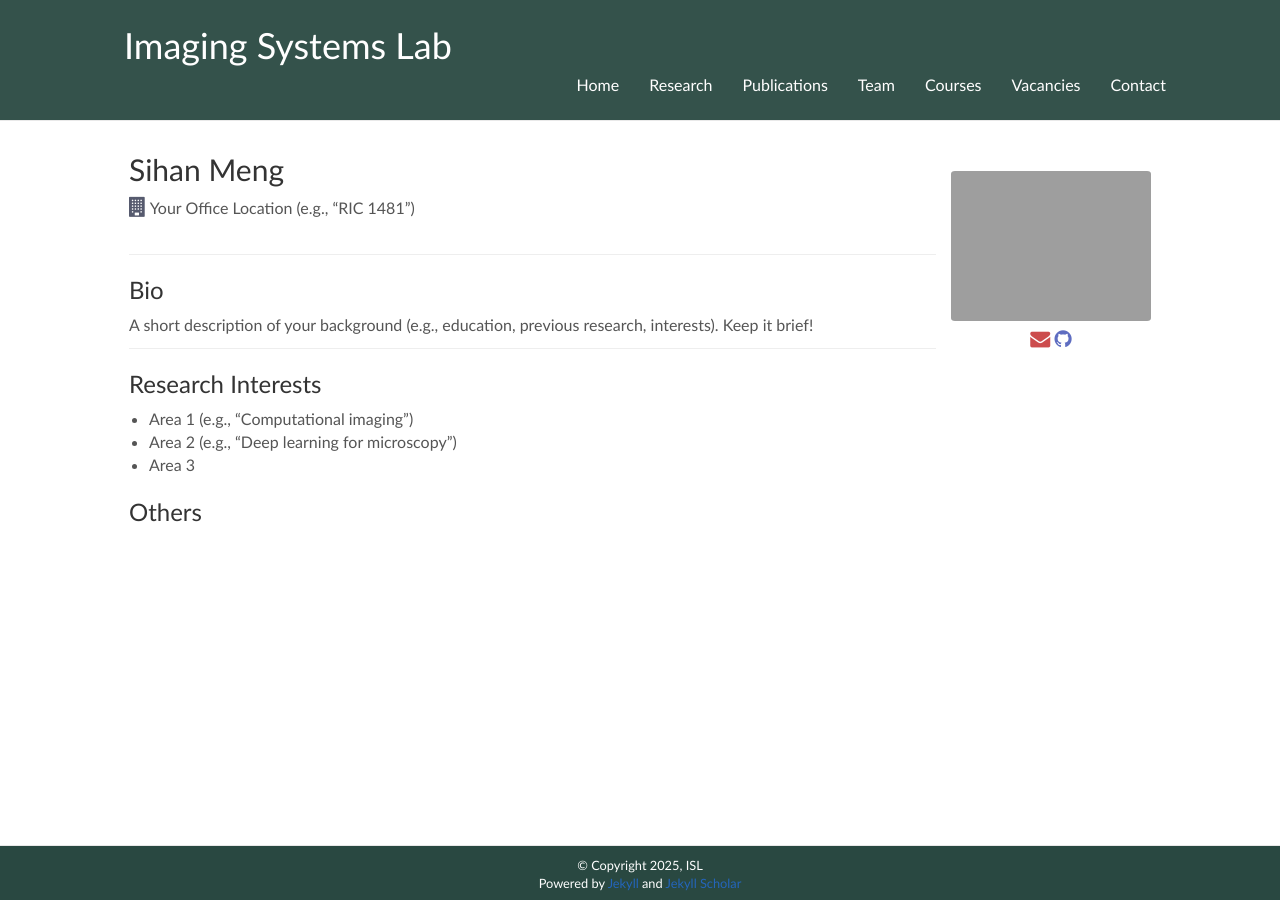
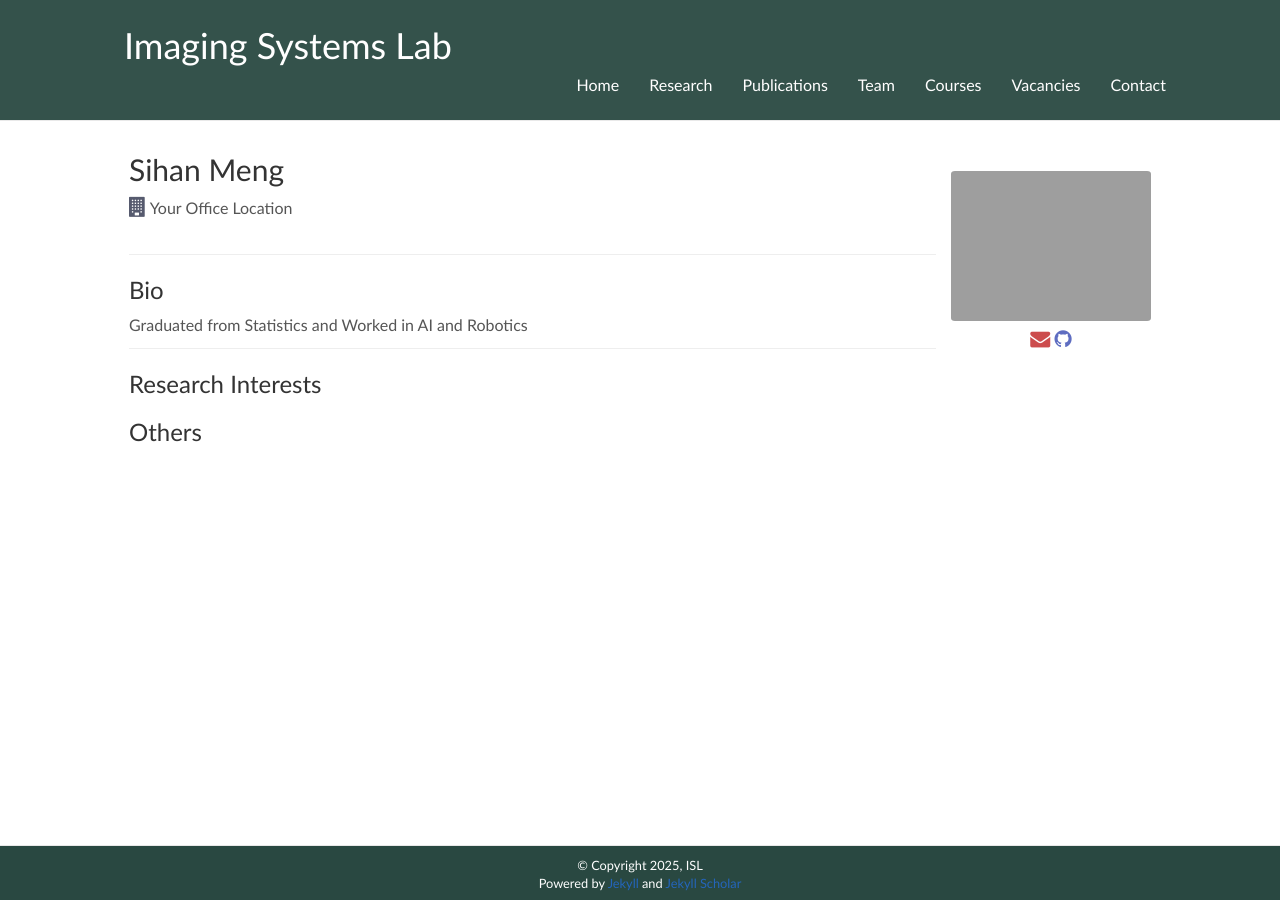
Before and after one commit to isl-hku/isl-hku.github.io, a Jekyll site: the page built from _team/jessica_s_meng.md, in a window 1280 px wide. Built offline with Jekyll 4.4.1, drawn with Linux system fonts in a browser that asks for light colours; nearby versions of some CDN libraries; a style sheet for code colours, icons or effects is not loaded.

Commit message:
Update jessica_s_meng.md

```diff
--- a/_team/jessica_s_meng.md
+++ b/_team/jessica_s_meng.md
@@ -15,21 +15,18 @@ left:
 ---
 
 
-<i class="fa fa-building"></i> Your Office Location (e.g., "RIC 1481")
+<i class="fa fa-building"></i> Your Office Location
 <br>
 
 <hr>
 
 ### Bio
 
-A short description of your background (e.g., education, previous research, interests). Keep it brief!
+Graduated from Statistics and Worked in AI and Robotics
 
 <hr>
 
 ### Research Interests
 
-- Area 1 (e.g., "Computational imaging")
-- Area 2 (e.g., "Deep learning for microscopy")
-- Area 3
 
 ### Others
```
